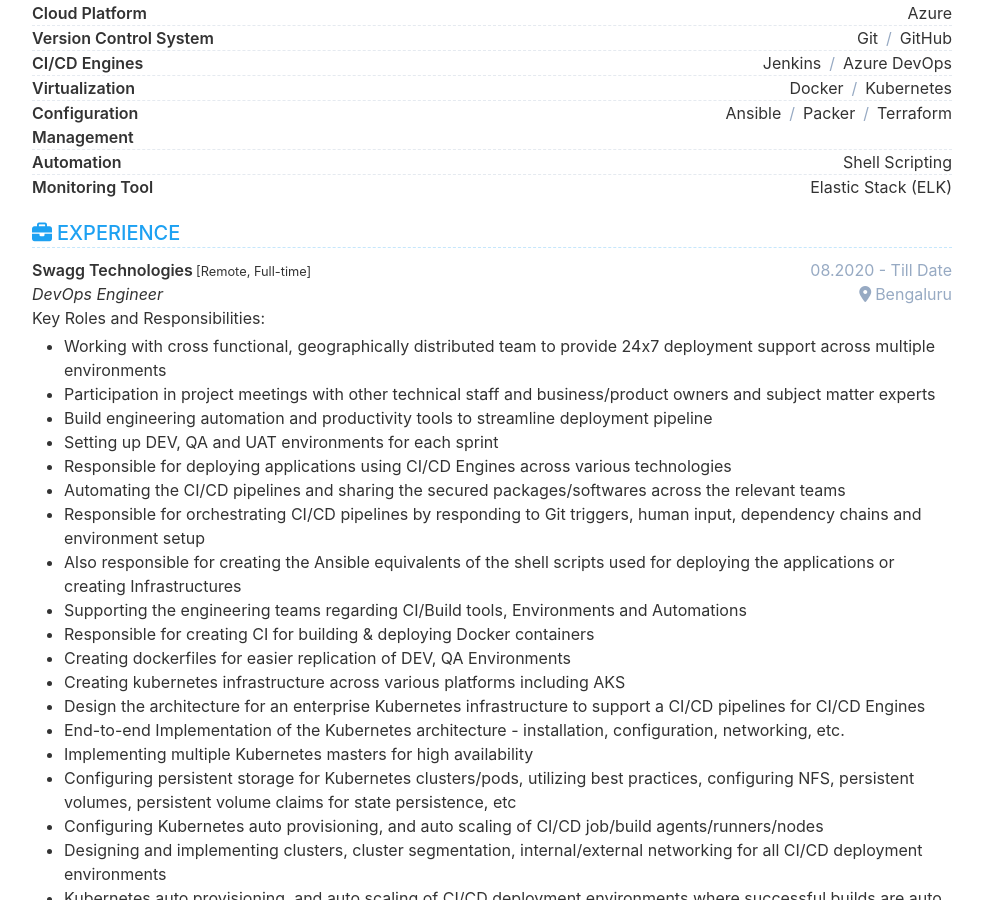
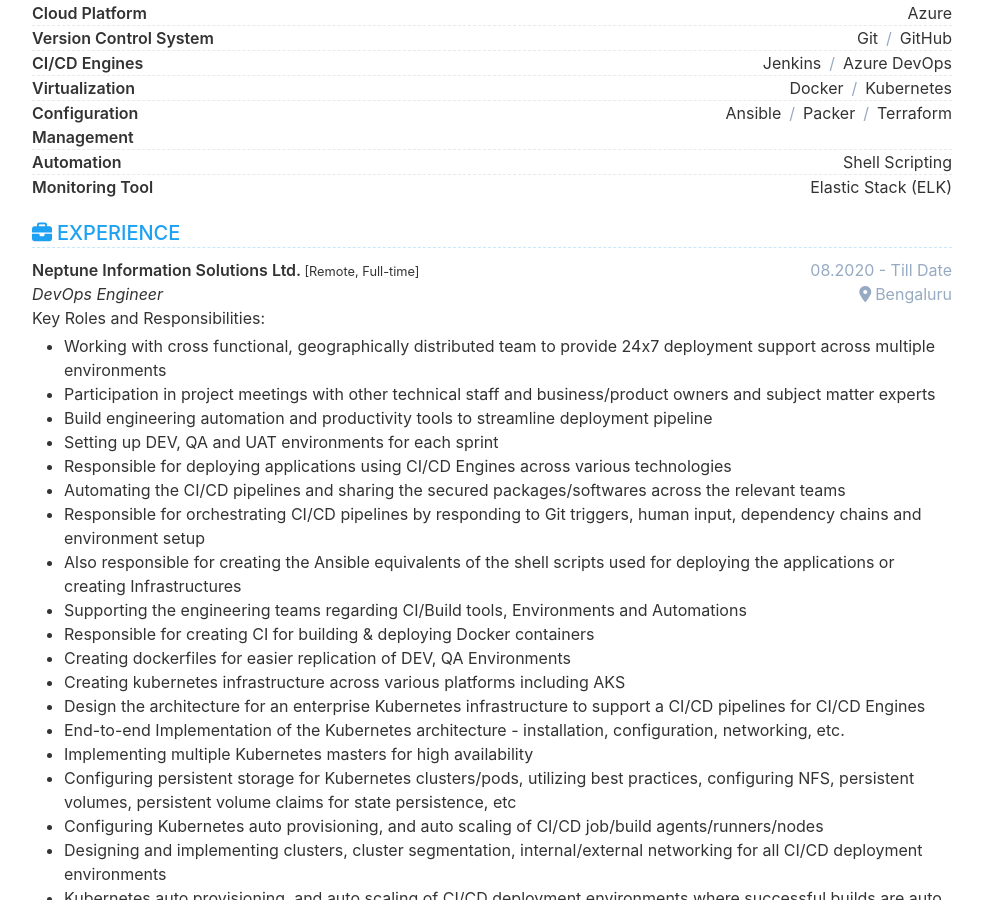
Before and after one commit to Raskinn/Resume, a Jekyll site: the page built from index.html, in a window 1280 px wide and 900 px high, scrolled down 949 px. Shown: the whole window, without its empty margins (148-1131 px from the left). Built offline with Jekyll 4.4.1, drawn with Linux system fonts in a browser that asks for light colours.

Commit message:
added changes

```diff
--- a/_data/data.yml
+++ b/_data/data.yml
@@ -96,7 +96,7 @@ experience:
   description: |
 
   items:
-    - company: Swagg Technologies
+    - company: Neptune Information Solutions Ltd.
       link:
       tags: Remote, Full-time
       date: 08.2020 - Till Date
```
